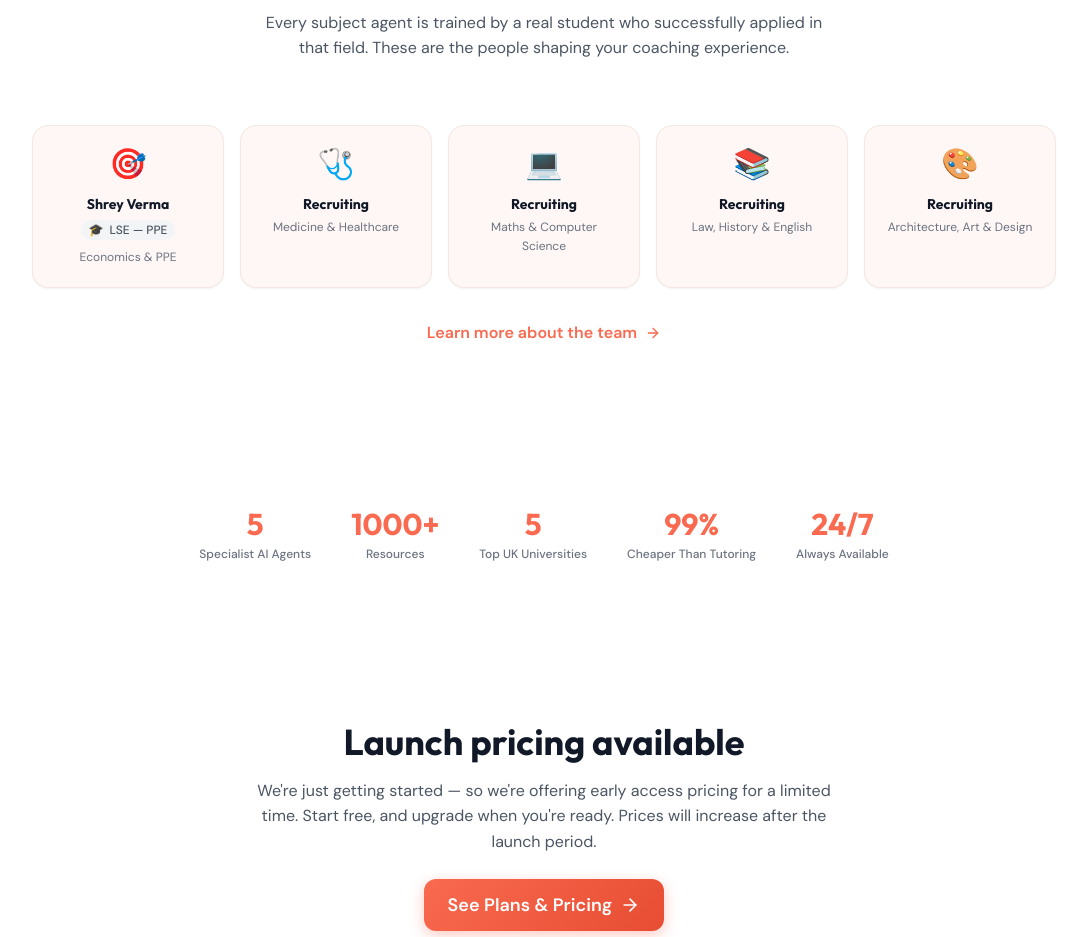
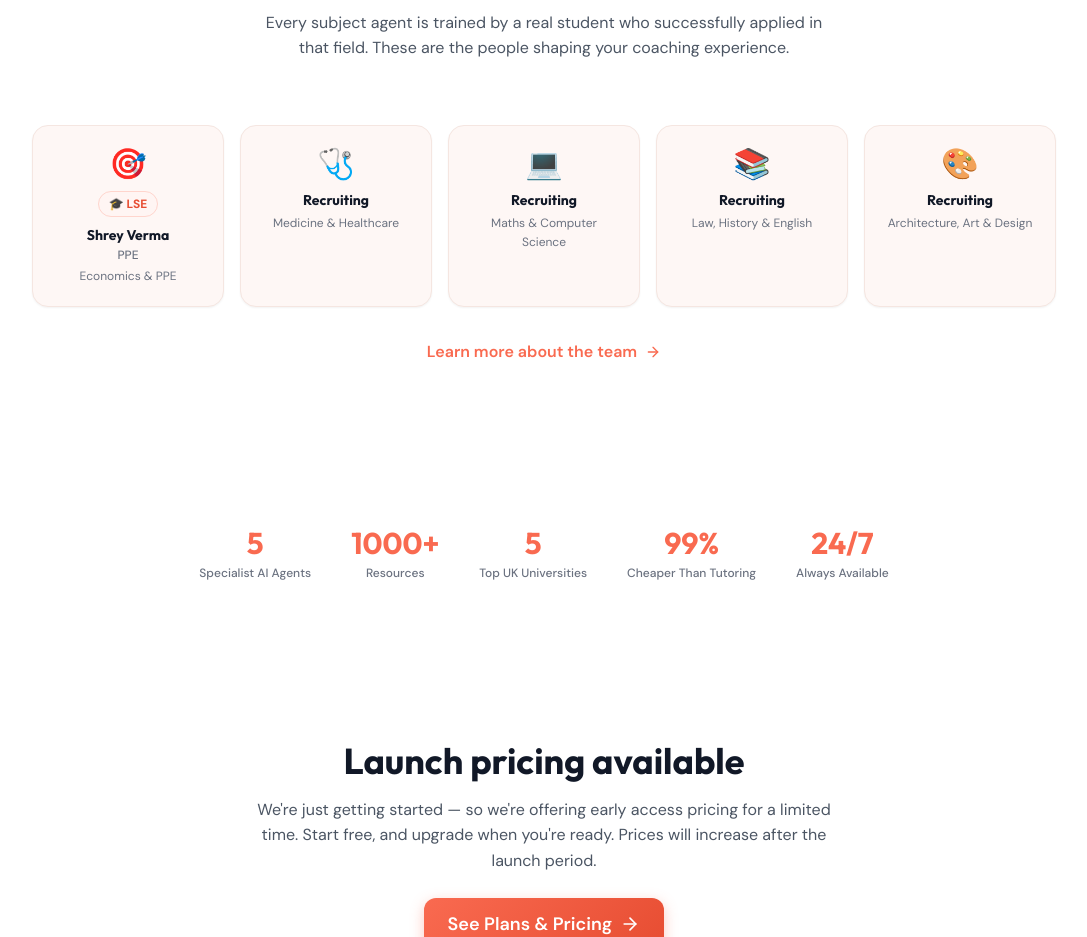
Before and after one commit to ShreyV13/myunioffer-frontend, a React (Vite) app: page / in a window 1280 px wide. Shown: the part 2860-3797 px from the top of the page, without its empty margins (96-1183 px from the left). Built offline with nearby package versions, Linux system fonts and the light colour scheme; no server answers.

Commit message:
LSE badge above Shrey's name on landing page, coral styled, more prominent

```diff
--- a/src/pages/Landing.jsx
+++ b/src/pages/Landing.jsx
@@ -349,12 +349,15 @@ export default function Landing() {
                 viewport={{ once: true }}
                 transition={{ delay: i * 0.08 }}
               >
-                <div className="text-3xl mb-3">{member.icon}</div>
+                <div className="text-3xl mb-2">{member.icon}</div>
+                {member.confirmed && (
+                  <div className="inline-flex items-center gap-1.5 px-2.5 py-1 bg-coral-50 border border-coral-200 rounded-full text-xs text-coral-600 font-bold mb-2">
+                    🎓 LSE
+                  </div>
+                )}
                 <div className="font-display font-bold text-gray-900 text-sm mb-0.5">{member.name}</div>
                 {member.confirmed && (
-                  <div className="inline-flex items-center gap-1.5 px-2 py-0.5 bg-gray-100 rounded-full text-xs text-gray-600 font-medium mb-1">
-                    <span>🎓</span> LSE — PPE
-                  </div>
+                  <div className="text-gray-500 text-xs font-medium">PPE</div>
                 )}
                 <div className="text-gray-500 text-xs leading-relaxed mt-1">{member.subject}</div>
               </motion.div>
```
